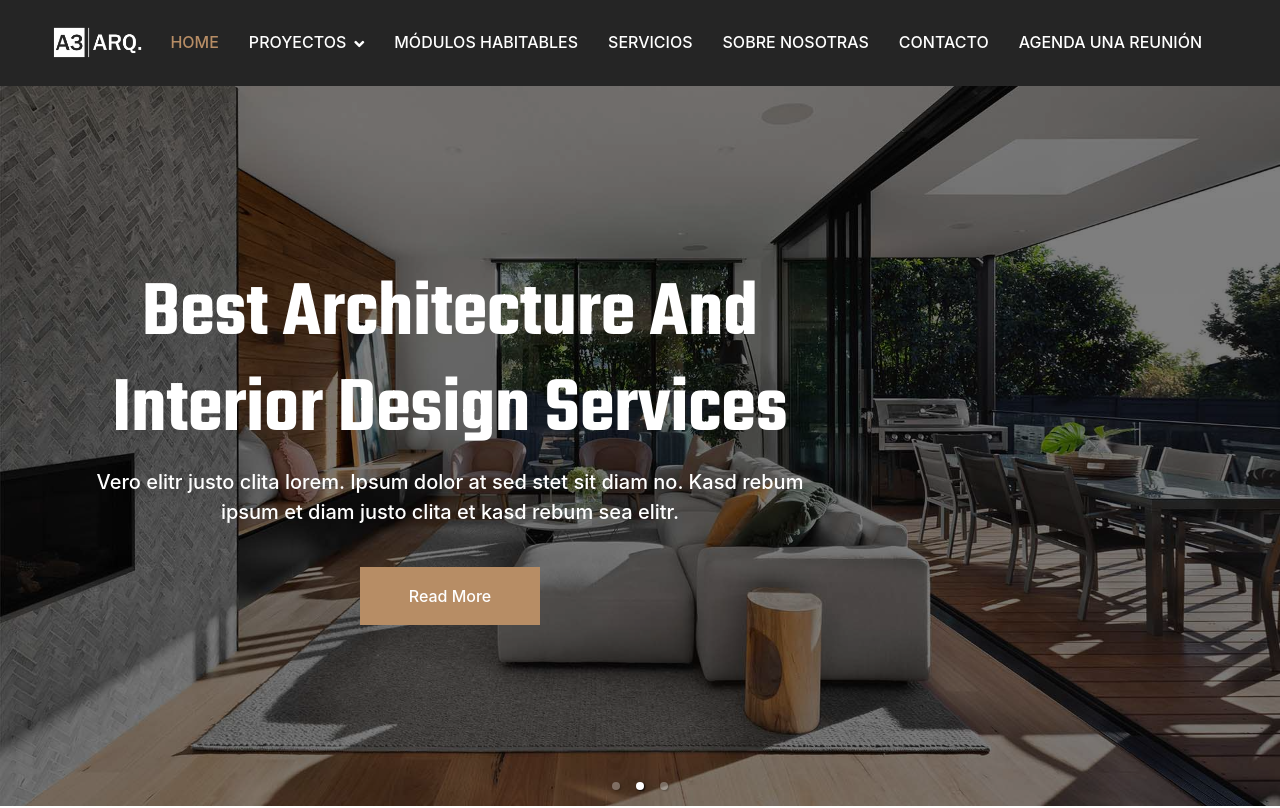
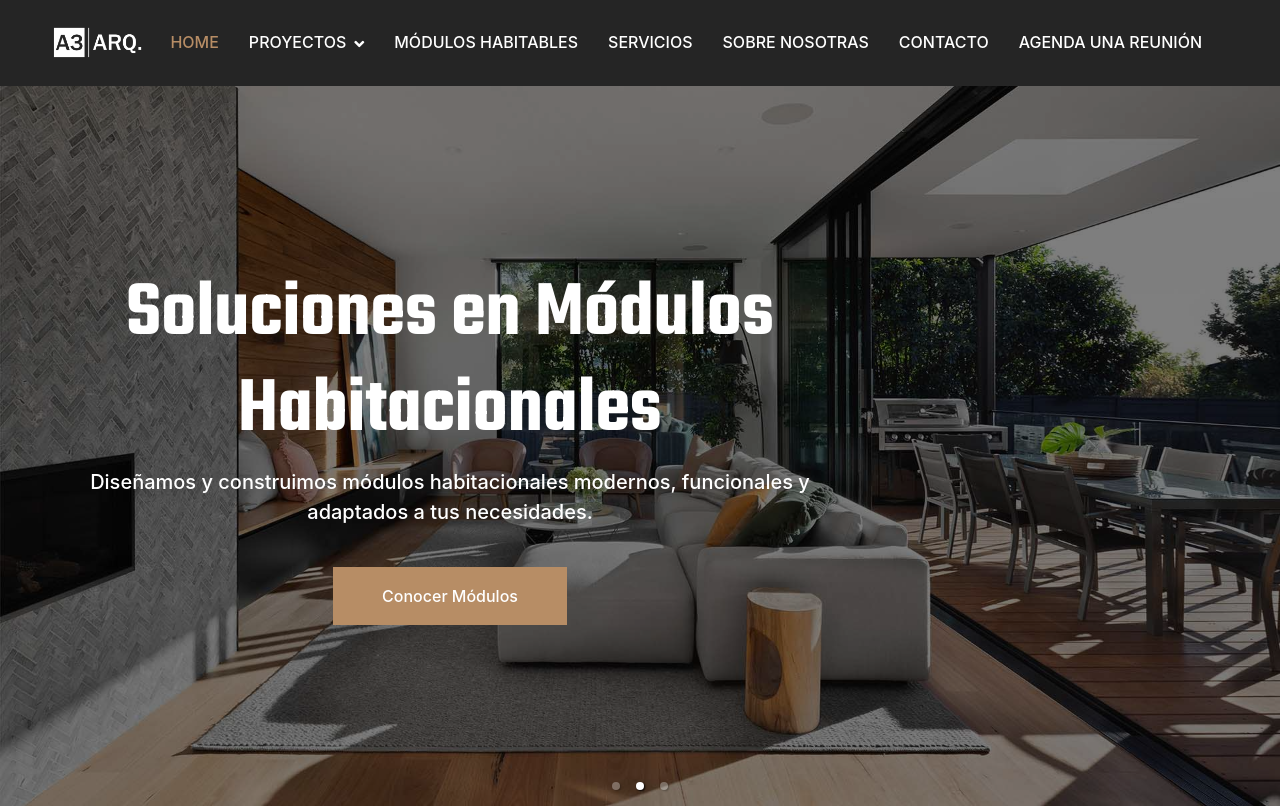
Before and after one commit to camiurenda/A3Arq, a React (Create React App) app: page / in a window 1280 px wide. Shown: the top 808 px of the page. Built offline with nearby package versions, Linux system fonts and the light colour scheme; the HTML template or start-up script is replaced by a standard one.

Commit message:
Mejora en carrusel

```diff
--- a/public/css/style.css
+++ b/public/css/style.css
@@ -372,12 +372,8 @@ h6,
 .project-feature-item {
     font-weight: 500; /* Make the text a bit bolder */
     margin-bottom: 10px; /* Add some space between items */
-    padding: 10px 15px; /* Add more padding for better visual separation */
+    padding-left: 5px; /* Add a little padding */
     color: var(--dark); /* Ensure good contrast */
-    background-color: var(--light); /* Add a light background to make it stand out */
-    border-left: 4px solid var(--primary); /* Add a primary color border on the left */
-    border-radius: 4px; /* Slightly rounded corners */
-    display: block; /* Ensure it takes full width */
 }
 
 .project-feature-item i {
--- a/src/components/Carousel.js
+++ b/src/components/Carousel.js
@@ -31,12 +31,9 @@ const MainCarousel = () => {
                         <div className="container">
                             <div className="row justify-content-start">
                                 <div className="col-10 col-lg-8">
-                                    <h1 className="display-1 text-white animated slideInDown">Best Architecture And Interior
-                                        Design Services</h1>
-                                    <p className="fs-5 fw-medium text-white mb-4 pb-3">Vero elitr justo clita lorem. Ipsum dolor
-                                        at sed stet sit diam no. Kasd rebum ipsum et diam justo clita et kasd rebum sea
-                                        elitr.</p>
-                                    <a href="/about.html" className="btn btn-primary py-3 px-5 animated slideInLeft">Read More</a>
+                                    <h1 className="display-1 text-white animated slideInDown">Descubre Nuestros Proyectos Innovadores</h1>
+                                    <p className="fs-5 fw-medium text-white mb-4 pb-3">Explora nuestra galería de proyectos arquitectónicos que transforman espacios y superan expectativas.</p>
+                                    <a href="/project.html#project1" className="btn btn-primary py-3 px-5 animated slideInLeft">Ver Proyectos</a>
                                 </div>
                             </div>
                         </div>
@@ -48,12 +45,9 @@ const MainCarousel = () => {
                         <div className="container">
                             <div className="row justify-content-start">
                                 <div className="col-10 col-lg-8">
-                                    <h1 className="display-1 text-white animated slideInDown">Best Architecture And Interior
-                                        Design Services</h1>
-                                    <p className="fs-5 fw-medium text-white mb-4 pb-3">Vero elitr justo clita lorem. Ipsum dolor
-                                        at sed stet sit diam no. Kasd rebum ipsum et diam justo clita et kasd rebum sea
-                                        elitr.</p>
-                                    <a href="/about.html" className="btn btn-primary py-3 px-5 animated slideInLeft">Read More</a>
+                                    <h1 className="display-1 text-white animated slideInDown">Soluciones en Módulos Habitacionales</h1>
+                                    <p className="fs-5 fw-medium text-white mb-4 pb-3">Diseñamos y construimos módulos habitacionales modernos, funcionales y adaptados a tus necesidades.</p>
+                                    <a href="/modules.html#module1" className="btn btn-primary py-3 px-5 animated slideInLeft">Conocer Módulos</a>
                                 </div>
                             </div>
                         </div>
@@ -65,12 +59,9 @@ const MainCarousel = () => {
                         <div className="container">
                             <div className="row justify-content-start">
                                 <div className="col-10 col-lg-8">
-                                    <h1 className="display-1 text-white animated slideInDown">Best Architecture And Interior
-                                        Design Services</h1>
-                                    <p className="fs-5 fw-medium text-white mb-4 pb-3">Vero elitr justo clita lorem. Ipsum dolor
-                                        at sed stet sit diam no. Kasd rebum ipsum et diam justo clita et kasd rebum sea
-                                        elitr.</p>
-                                    <a href="/about.html" className="btn btn-primary py-3 px-5 animated slideInLeft">Read More</a>
+                                    <h1 className="display-1 text-white animated slideInDown">Conócenos: Tus Socias en Arquitectura</h1>
+                                    <p className="fs-5 fw-medium text-white mb-4 pb-3">Somos un equipo de arquitectas apasionadas, comprometidas con la excelencia y la innovación en cada diseño.</p>
+                                    <a href="/about.html#about1" className="btn btn-primary py-3 px-5 animated slideInLeft">Sobre Nosotras</a>
                                 </div>
                             </div>
                         </div>
```
